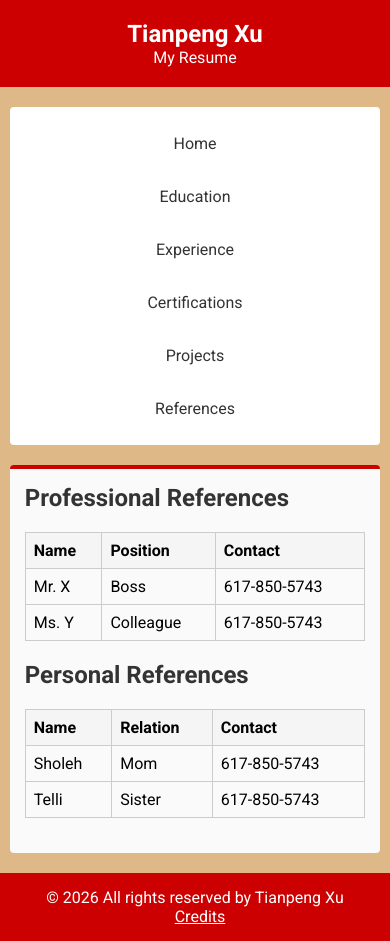
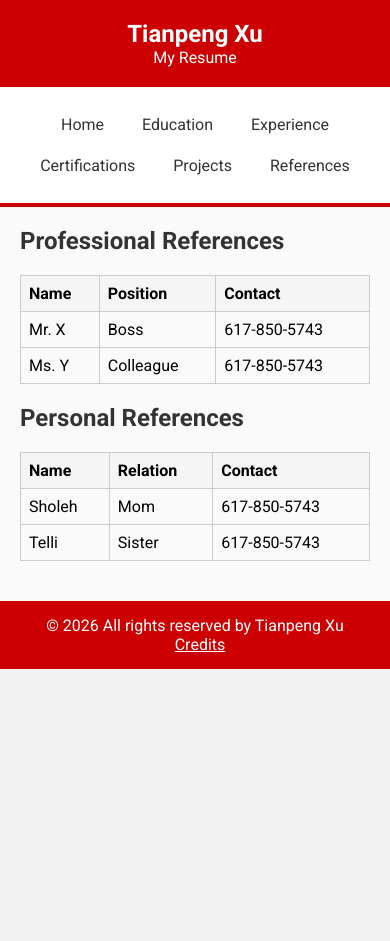
Before and after one commit to xtp111/mp-3, a React (Vite) app: page /references in a window 390 px wide. After the commit the page ends 844 px from the top, so only its background shows below. Built offline with nearby package versions, Linux system fonts and the light colour scheme; the HTML template or start-up script is replaced by a standard one.

Commit message:
first submit

```diff
--- a/src/index.css
+++ b/src/index.css
@@ -1,28 +1,16 @@
-
 * {
   margin: 0;
   padding: 0;
   box-sizing: border-box;
 }
 
-*::before,
-*::after {
-  margin: 0;
-  padding: 0;
-  box-sizing: border-box;
-}
-
-
-html,
-body {
+html, body {
   height: 100%;
 }
 
 body {
   font-family: 'Roboto', Arial, sans-serif;
   background-color: #f2f2f2;
-  display: flex;
-  flex-direction: column;
 }
 
 #root {
@@ -31,7 +19,6 @@ body {
   min-height: 100vh;
 }
 
-
 header {
   background-color: #cc0000;
   color: white;
@@ -39,40 +26,30 @@ header {
   text-align: center;
 }
 
-
 nav {
   background-color: white;
   padding: 20px;
-  border-radius: 4px;
-  margin: 20px auto;
-  width: 90%;
+  width: 180px;
+  flex-shrink: 0;
 }
 
 nav ul {
   list-style: none;
   display: flex;
-  flex-wrap: wrap;
-  justify-content: center;
-  gap: 10px;
-}
-
-nav ul li {
-  display: inline-block;
+  flex-direction: column;
+  gap: 6px;
 }
 
 nav ul li a {
   text-decoration: none;
   color: #333;
+  display: block;
   padding: 8px 16px;
   border-radius: 4px;
   transition: background-color 0.3s;
 }
 
-nav ul li a:hover {
-  background-color: #cc0000;
-  color: white;
-}
-
+nav ul li a:hover,
 nav ul li a.active {
   background-color: #cc0000;
   color: white;
@@ -82,15 +59,8 @@ nav ul li a.active {
 main {
   background-color: #fafafa;
   padding: 20px;
-  border-radius: 4px;
-  border-top: 4px solid #cc0000;
-  width: 90%;
-  margin: 0 auto 20px auto;
+  border-left: 4px solid #cc0000;
   flex: 1;
-}
-
-main section {
-  margin-bottom: 20px;
 }
 
 main h2 {
@@ -99,8 +69,7 @@ main h2 {
 }
 
 main h3 {
-  margin-top: 15px;
-  margin-bottom: 8px;
+  margin: 15px 0 8px;
   color: #444;
 }
 
@@ -110,8 +79,7 @@ main p {
 }
 
 main ul {
-  margin-left: 20px;
-  margin-bottom: 15px;
+  margin: 0 0 15px 20px;
 }
 
 main ul li {
@@ -125,13 +93,16 @@ main img {
   border-radius: 4px;
 }
 
+main section {
+  margin-bottom: 20px;
+}
+
 
 footer {
   background-color: #cc0000;
   color: white;
   text-align: center;
   padding: 15px;
-  margin-top: auto;
 }
 
 footer a {
@@ -143,8 +114,7 @@ footer a {
 .ref-table {
   width: 100%;
   border-collapse: collapse;
-  margin-top: 20px;
-  margin-bottom: 20px;
+  margin: 20px 0;
 }
 
 .ref-table th,
@@ -158,13 +128,12 @@ footer a {
   background-color: #f5f5f5;
 }
 
-/* ===== Calculator ===== */
 .calculator {
   margin-top: 20px;
   padding: 20px;
   background-color: white;
   border-radius: 8px;
-  box-shadow: 0 2px 4px rgba(0, 0, 0, 0.1);
+  box-shadow: 0 2px 4px rgba(0,0,0,0.1);
 }
 
 .calculator label {
@@ -217,21 +186,26 @@ footer a {
   color: red;
 }
 
-
-@media (max-width: 749px) {
-  nav ul {
-    flex-direction: column;
-    align-items: center;
+@media (max-width: 1000px) {
+  nav {
+    width: 100%;
   }
 
-  nav ul li {
-    width: 100%;
-    text-align: center;
+  nav ul {
+    flex-direction: row;
+    flex-wrap: wrap;
+    justify-content: center;
   }
 
-  nav ul li a {
-    display: block;
-    padding: 12px;
+  main {
+    border-left: none;
+    border-top: 4px solid #cc0000;
+  }
+}
+
+@media (max-width: 480px) {
+  header h1 {
+    font-size: 1.5rem;
   }
 
   .calculator .buttons {
@@ -242,15 +216,3 @@ footer a {
     width: 100%;
   }
 }
-
-@media (max-width: 480px) {
-  header h1 {
-    font-size: 1.5rem;
-  }
-
-  main,
-  nav {
-    width: 95%;
-    padding: 15px;
-  }
-}
```
